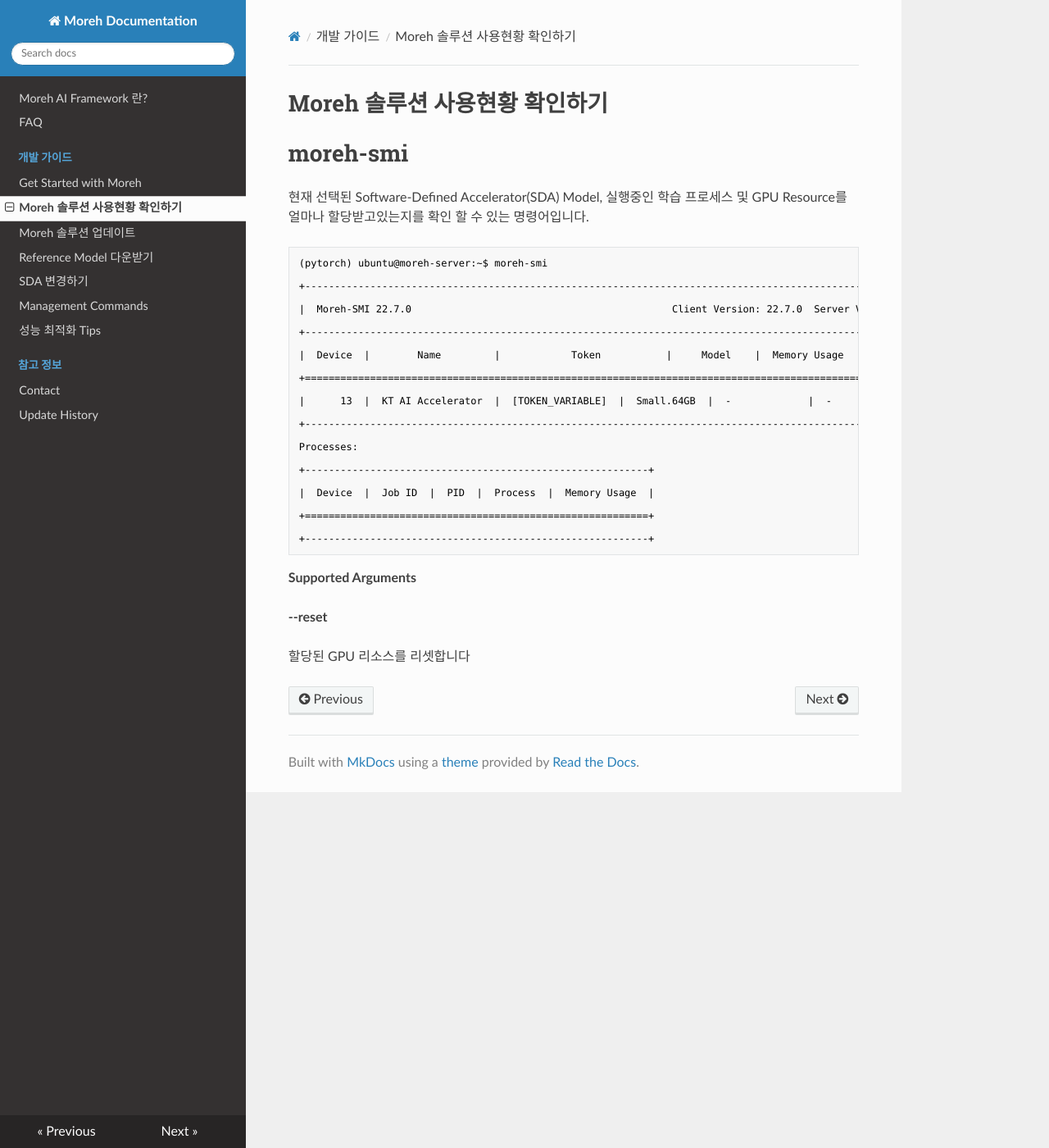
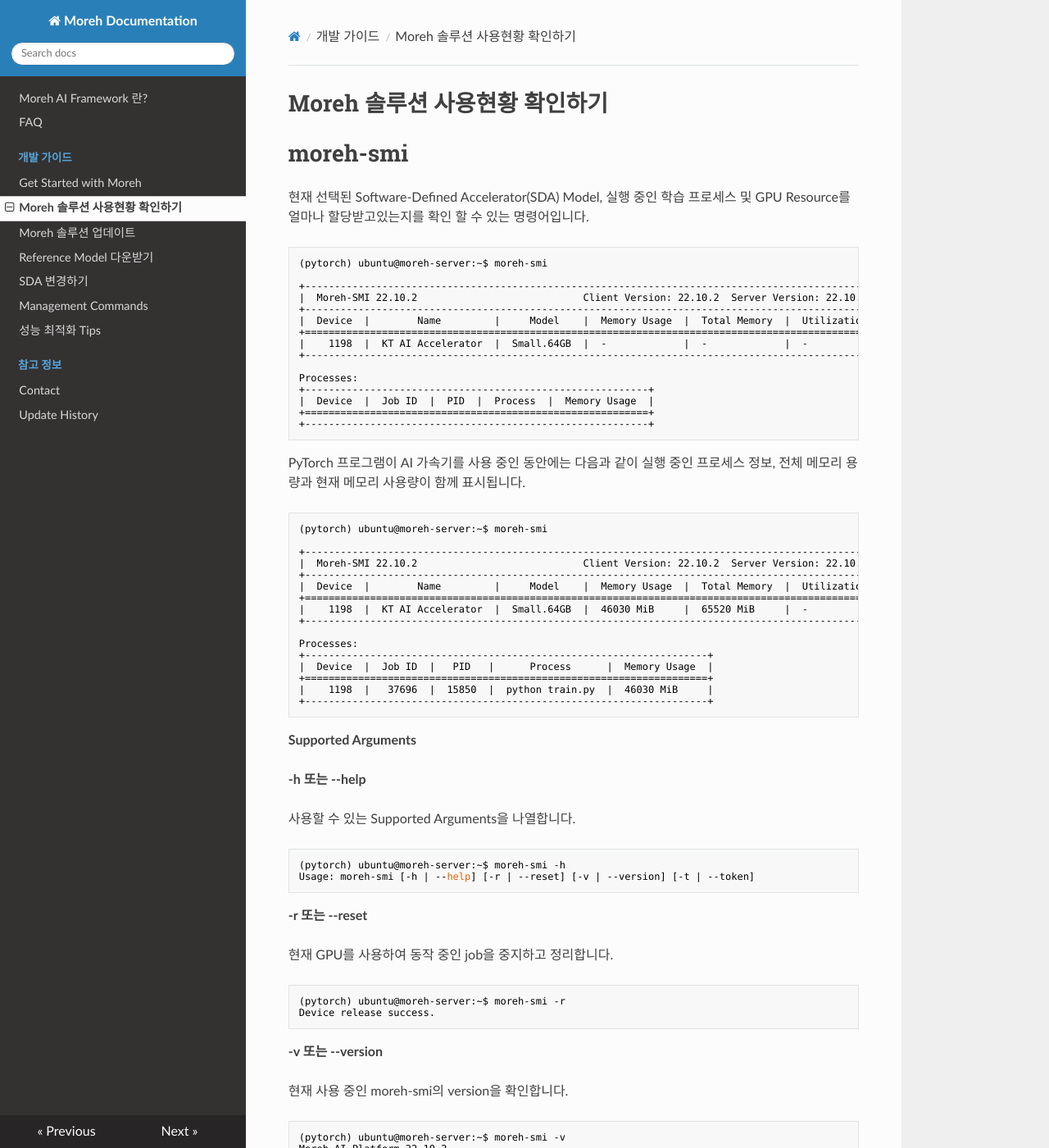
Before and after one commit to johyun1001/moreh-docs-public, an MkDocs documentation site: the page built from docs/개발 가이드/Moreh 사용현황 확인.md, in a window 1280 px wide and 1400 px high. Shown: the whole window at 82% size. Built offline with MkDocs 1.6.1, drawn with Linux system fonts in a browser that asks for light colours; nearby versions of some CDN libraries; some of the changed text lies outside the part shown.

Commit message:
사용현황 확인

````diff
--- a/docs/개발 가이드/Moreh 사용현황 확인.md
+++ b/docs/개발 가이드/Moreh 사용현황 확인.md
@@ -2,38 +2,87 @@
 
 # **moreh-smi**
 
-현재 선택된 Software-Defined Accelerator(SDA) Model, 실행중인 학습 프로세스 및 GPU Resource를 얼마나 할당받고있는지를 확인 할 수 있는 명령어입니다.
+현재 선택된 Software-Defined Accelerator(SDA) Model, 실행 중인 학습 프로세스 및 GPU Resource를 얼마나 할당받고있는지를 확인 할 수 있는 명령어입니다.
 
 ```bash
 (pytorch) ubuntu@moreh-server:~$ moreh-smi
 
-+--------------------------------------------------------------------------------------------------------------+
-
-|  Moreh-SMI 22.7.0                                            Client Version: 22.7.0  Server Version: 22.8.0  |
-
-+--------------------------------------------------------------------------------------------------------------+
-
-|  Device  |        Name         |            Token           |     Model    |  Memory Usage  |  Total Memory  |
-
-+==============================================================================================================+
-
-|      13  |  KT AI Accelerator  |  [TOKEN_VARIABLE]  |  Small.64GB  |  -             |  -             |
-
-+--------------------------------------------------------------------------------------------------------------+
++-------------------------------------------------------------------------------------------------+
+|  Moreh-SMI 22.10.2                            Client Version: 22.10.2  Server Version: 22.10.2  |
++-------------------------------------------------------------------------------------------------+
+|  Device  |        Name         |     Model    |  Memory Usage  |  Total Memory  |  Utilization  |
++=================================================================================================+
+|    1198  |  KT AI Accelerator  |  Small.64GB  |  -             |  -             |  -            |
++-------------------------------------------------------------------------------------------------+
 
 Processes:
++----------------------------------------------------------+
+|  Device  |  Job ID  |  PID  |  Process  |  Memory Usage  |
++==========================================================+
++----------------------------------------------------------+
+```
 
-+----------------------------------------------------------+
+PyTorch 프로그램이 AI 가속기를 사용 중인 동안에는 다음과 같이 실행 중인 프로세스 정보, 전체 메모리 용량과 현재 메모리 사용량이 함께 표시됩니다.
 
-|  Device  |  Job ID  |  PID  |  Process  |  Memory Usage  |
+```bash
+(pytorch) ubuntu@moreh-server:~$ moreh-smi
 
-+==========================================================+
++-------------------------------------------------------------------------------------------------+
+|  Moreh-SMI 22.10.2                            Client Version: 22.10.2  Server Version: 22.10.2  |
++-------------------------------------------------------------------------------------------------+
+|  Device  |        Name         |     Model    |  Memory Usage  |  Total Memory  |  Utilization  |
++=================================================================================================+
+|    1198  |  KT AI Accelerator  |  Small.64GB  |  46030 MiB     |  65520 MiB     |  -            |
++-------------------------------------------------------------------------------------------------+
 
-+----------------------------------------------------------+
+Processes:
++--------------------------------------------------------------------+
+|  Device  |  Job ID  |   PID   |      Process      |  Memory Usage  |
++====================================================================+
+|    1198  |   37696  |  15850  |  python train.py  |  46030 MiB     |
++--------------------------------------------------------------------+
 ```
 
 **Supported Arguments**
 
-**--reset**
+**-h 또는 --help**
 
-할당된 GPU 리소스를 리셋합니다
+사용할 수 있는 Supported Arguments을 나열합니다.
+
+```bash
+(pytorch) ubuntu@moreh-server:~$ moreh-smi -h
+Usage: moreh-smi [-h | --help] [-r | --reset] [-v | --version] [-t | --token]
+```
+
+**-r 또는 --reset**
+
+현재 GPU를 사용하여 동작 중인 job을 중지하고 정리합니다.
+
+```bash
+(pytorch) ubuntu@moreh-server:~$ moreh-smi -r
+Device release success.
+```
+
+**-v 또는 --version**
+
+현재 사용 중인 moreh-smi의 version을 확인합니다.
+
+```bash
+(pytorch) ubuntu@moreh-server:~$ moreh-smi -v
+Moreh AI Platform 22.10.2
+```
+
+**-t 또는 --token**
+
+현재 vm에 할당된 token을 확인합니다. Token 고유의 인증 수단이므로 외부로 유출하지 않도록 합니다.
+
+```bash
+(pytorch) ubuntu@moreh-server:~$ moreh-smi -t
++----------------------------------------------------------------------------+
+|  Moreh-SMI 22.10.2                                                         |
++----------------------------------------------------------------------------+
+|  Device  |        Name         |            Token           |     Model    |
++============================================================================+
+|    1198  |  KT AI Accelerator  |  ZXhhbXBsZSB0b2tlbiBzdHI=  |  Small.64GB  |
++----------------------------------------------------------------------------+
+```
````
Also changed, not shown: docs/개발 가이드/Reference Model.md (+10 -7 lines).
